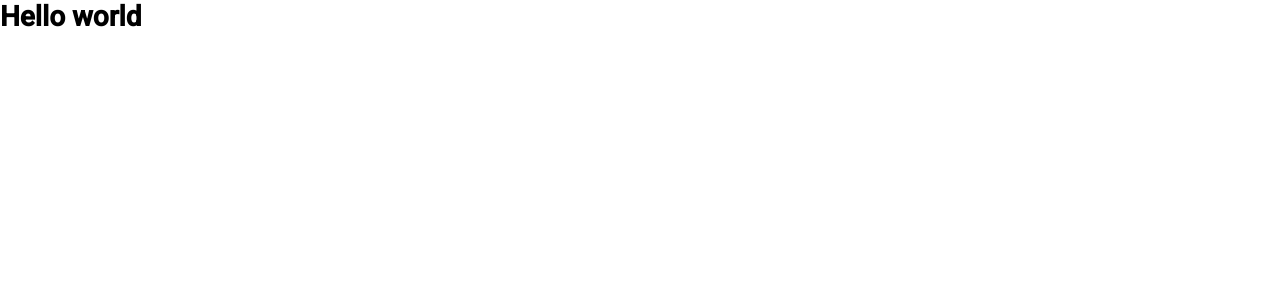
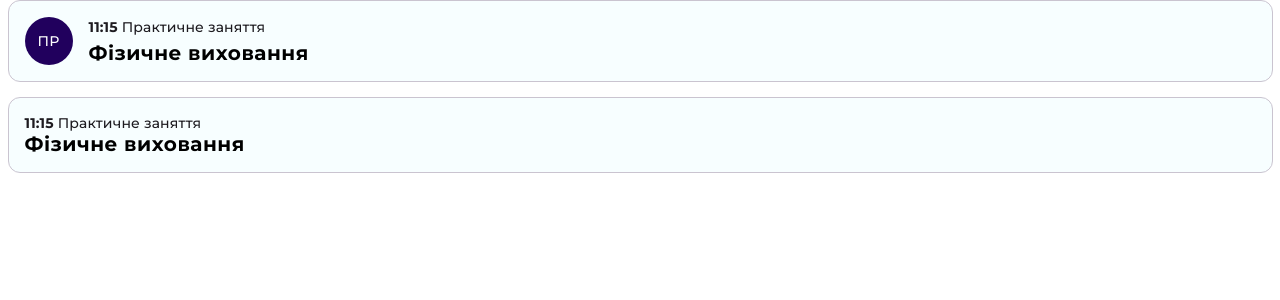
Before and after one commit to mindenit/nure-schedule, a React (Vite) app: page / in a window 1280 px wide. Shown: the top 300 px of the page. Built offline with nearby package versions, Linux system fonts and the light colour scheme.

Commit message:
feat: add card component, add container component, change theme file

```diff
--- a/package.json
+++ b/package.json
@@ -11,7 +11,9 @@
         "lint:es:fix": "npm run lint:es -- --fix"
     },
     "dependencies": {
+        "@emotion/styled": "^11.11.0",
         "@mui/icons-material": "^5.14.8",
+        "@mui/styled-engine": "^5.14.8",
         "@reduxjs/toolkit": "^1.9.5",
         "axios": "^1.5.0",
         "react": "^18.2.0",
--- a/src/App.tsx
+++ b/src/App.tsx
@@ -1,36 +1,34 @@
-/*
- * All the code that is written and commented out below
- * is code that shows the principle of changing themes.
- */
-
-import { useSelector, useDispatch } from "react-redux";
-import styled, { ThemeProvider } from "styled-components";
+import { useSelector } from "react-redux";
+import { ThemeProvider } from "styled-components";
 
 import GlobalStyles from "styles/global";
 import { darkTheme, lightTheme } from "styles/theme";
+import * as C from "styles/components";
 
 import type { RootState } from "core/store/store";
-// import { uiActions } from "core/store/slices/ui.slice";
-
-// const Wrapper = styled.div`
-//     width: 200px;
-//     height: 200px;
-//     background-color: ${({ theme }) => theme.colors.primary};
-// `;
+import Card from "components/Card/Card";
 
 const App: React.FC = () => {
     const { theme } = useSelector((state: RootState) => state.ui);
     const currentTheme = theme === "light" ? lightTheme : darkTheme;
-    // const dispatch = useDispatch();
 
     return (
         <ThemeProvider theme={currentTheme}>
             <GlobalStyles />
-            <h1>Hello world</h1>
-            {/* <Wrapper>1</Wrapper> */}
-            {/* <button onClick={() => dispatch(uiActions.toggleTheme())}>
-                Change theme
-            </button> */}
+            <C.Container>
+                <Card avatar="ПР">
+                    <C.TitleMedium>
+                        <b>11:15</b> Практичне заняття
+                    </C.TitleMedium>
+                    <C.TitleBig>Фізичне виховання</C.TitleBig>
+                </Card>
+                <Card avatar="">
+                    <C.TitleMedium>
+                        <b>11:15</b> Практичне заняття
+                    </C.TitleMedium>
+                    <C.TitleBig>Фізичне виховання</C.TitleBig>
+                </Card>
+            </C.Container>
         </ThemeProvider>
     );
 };
--- /dev/null
+++ b/src/components/Card/Card.styles.ts
@@ -0,0 +1,32 @@
+import styled from "styled-components";
+
+export const StyledCard = styled.div`
+    display: flex;
+    flex-direction: column;
+    align-items: flex-start;
+    flex-shrink: 0;
+    align-self: stretch;
+    border: 1px solid ${({ theme }) => theme.colors.outline};
+    border-radius: 12px;
+
+    margin-bottom: 15px;
+
+    background-color: ${({ theme }) => theme.colors.surface};
+
+    padding: 16px;
+`;
+
+export const StyledCardGrid = styled.div`
+    display: flex;
+    flex-direction: row;
+    flex-wrap: nowrap;
+    justify-content: space-between;
+    align-items: center;
+    gap: 16px;
+`;
+
+export const StyledCardText = styled.div`
+    display: flex;
+    flex-direction: column;
+    row-gap: 5px;
+`;
--- /dev/null
+++ b/src/components/Card/Card.tsx
@@ -0,0 +1,25 @@
+import { ReactNode } from "react";
+import * as S from "./Card.styles";
+import CardAvatar from "components/Card/CardAvatar/CardAvatar";
+
+interface Props {
+    avatar: string;
+    children: ReactNode;
+}
+
+const Card: React.FC<Props> = ({ avatar, children }) => {
+    return (
+        <S.StyledCard>
+            {avatar === "" ? (
+                children
+            ) : (
+                <S.StyledCardGrid>
+                    <CardAvatar bgColor="#21005D">{avatar}</CardAvatar>
+                    <S.StyledCardText>{children}</S.StyledCardText>
+                </S.StyledCardGrid>
+            )}
+        </S.StyledCard>
+    );
+};
+
+export default Card;
--- /dev/null
+++ b/src/components/Card/CardAvatar/CardAvatar.styles.ts
@@ -0,0 +1,28 @@
+import styled from "styled-components";
+import { TitleMedium } from "styles/components";
+
+type ValidBgColor = "#625B71" | "#5086A4" | "#21005D";
+
+interface Props {
+    bgColor: ValidBgColor;
+}
+
+export const StyledCardAvatar = styled.div<Props>`
+    display: flex;
+    width: 48px;
+    height: 48px;
+    justify-content: center;
+    align-items: center;
+    flex-shrink: 0;
+
+    border-radius: 50%;
+
+    background-color: ${(props) => props.bgColor};
+
+    text-align: center;
+`;
+
+export const StyledCardAvatarText = styled(TitleMedium)`
+    color: ${({ theme }) => theme.colors.white};
+    text-align: center;
+`;
--- /dev/null
+++ b/src/components/Card/CardAvatar/CardAvatar.tsx
@@ -0,0 +1,17 @@
+import { ReactNode } from "react";
+import * as S from "./CardAvatar.styles";
+
+interface Props {
+    bgColor: "#625B71" | "#5086A4" | "#21005D";
+    children: ReactNode;
+}
+
+const CardAvatar: React.FC<Props> = ({ bgColor, children }) => {
+    return (
+        <S.StyledCardAvatar bgColor={bgColor}>
+            <S.StyledCardAvatarText>{children}</S.StyledCardAvatarText>
+        </S.StyledCardAvatar>
+    );
+};
+
+export default CardAvatar;
--- a/src/styles/components.ts
+++ b/src/styles/components.ts
@@ -0,0 +1,26 @@
+import styled from "styled-components";
+
+export const TitleMedium = styled.h4`
+    color: ${({ theme }) => theme.colors.text};
+
+    font-family: "Montserrat", sans-serif;
+    font-size: 14px;
+    font-weight: 500;
+    line-height: 18px;
+    letter-spacing: 0.15px;
+`;
+
+export const TitleBig = styled.h3`
+    color: ${({ theme }) => theme.colors.textContrast};
+
+    font-family: "Montserrat", sans-serif;
+    font-size: 20px;
+    font-weight: 700;
+    line-height: 24px;
+    letter-spacing: 0.5px;
+`;
+
+export const Container = styled.div`
+    width: min(100% - 15px, 13000px);
+    margin-inline: auto;
+`;
--- a/src/styles/theme.ts
+++ b/src/styles/theme.ts
@@ -2,12 +2,26 @@ import { ITheme } from "core/interfaces/styled";
 
 export const lightTheme: ITheme = {
     colors: {
+        white: "#FFFFFF",
+        textContrast: "#000000",
+        text: "#1D1B20",
+        textGray: "#CAC4D0",
+        textDarkGray: "#808080",
         primary: "#5086A4",
+        surface: "#F7FEFF",
+        outline: "#CAC4D0",
     },
 };
 
 export const darkTheme: ITheme = {
     colors: {
+        white: "#FFFFFF",
+        textContrast: "#FFFFFF",
+        text: "#FFFFFF",
+        textGray: "#CAC4D0",
+        textDarkGray: "#808080",
         primary: "#BCF3FF",
+        surface: "#1D1B20",
+        outline: "#CAC4D0",
     },
 };
```
Also changed, not shown: src/core/interfaces/styled.ts (+7 -5 lines), 1 other file (tests, documents, lock files or other folders).
